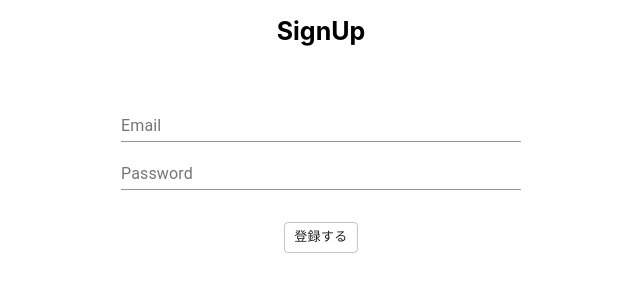
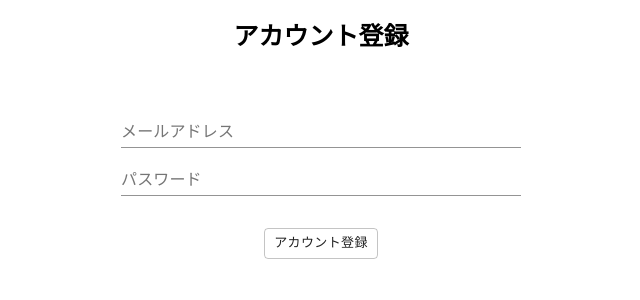
Before and after one commit to tam-t-3/Graph-App-Prd, a React (Create React App) app: page /signup in a window 1280 px wide. Shown: the top 300 px of the page, without its empty margins (319-959 px from the left). Built offline with nearby package versions, Linux system fonts and the light colour scheme; no server answers.

Commit message:
fixed fontSize

```diff
--- a/src/App.tsx
+++ b/src/App.tsx
@@ -1,7 +1,7 @@
 import React from 'react';
 import './App.css';
 import { Router, Route, Switch } from "react-router-dom";
-import Contents from "./Components/Templates/Contents";
+import Contents from "./Components/Pages/Contents";
 import { createBrowserHistory } from "history";
 import Login from "./Auth/SignIn";
 import SignUp from "./Auth/SignUp";
--- a/src/Auth/SignIn.tsx
+++ b/src/Auth/SignIn.tsx
@@ -2,6 +2,7 @@ import React, { useContext, useState } from "react";
 import { withRouter } from "react-router";
 import { AuthContext } from "./AuthProvider";
 import { Button, TextField } from "@material-ui/core";
+import { navigation, aboutTxt } from "../Constants/Strings";
 
 const SignIn = () => {
   const { login } = useContext(AuthContext);
@@ -24,32 +25,32 @@ const SignIn = () => {
 
   return (
     <div className="c-section-container">
-      <h1 className="u-text-center u-text__headline">Log in</h1>
+      <h1 className="u-text-center u-text__headline">{navigation.logIn}</h1>
 
       <div className="module-spacer--medium"/>
       <form onSubmit={handleSubmit}>
         <label>
-          <TextField fullWidth={true} label="Email"
+          <TextField fullWidth={true} label={aboutTxt.mail} style={{fontSize: "16px"}}
             name="email"
             type="email"
             value={email}
             onChange={handleEmail}
-            placeholder="メールアドレスを入力してください"
+            placeholder="メールアドレス"
           />
         </label>
         <label>
-          <TextField fullWidth={true} label="Password"
+          <TextField fullWidth={true} label={aboutTxt.password}
             name="password"
             type="password"
             value={password}
-            placeholder="パスワードを入力してください"
+            placeholder="パスワード"
             onChange={handlePassword}
           />
         </label>
       <div className="module-spacer--medium"/>
 
       <div className="center">
-        <Button size="small" variant="outlined" type="submit">Log in</Button>
+        <Button size="small" variant="outlined" type="submit">{navigation.logIn}</Button>
       </div>
     </form>
   </div>
--- a/src/Auth/SignUp.tsx
+++ b/src/Auth/SignUp.tsx
@@ -2,7 +2,7 @@ import React, { useContext, useState } from "react";
 import  { Button, TextField } from "@material-ui/core";
 import { withRouter } from "react-router";
 import { AuthContext } from "./AuthProvider";
-import { navigation } from "../Constants/Strings";
+import { navigation, aboutTxt } from "../Constants/Strings";
 
 const SignUp: React.FC = () => {
   const { signup } = useContext(AuthContext);
@@ -25,12 +25,12 @@ const SignUp: React.FC = () => {
 
   return (
     <div className="c-section-container">
-      <h1 className="u-text-center u-text__headline">SignUp</h1>
+      <h1 className="u-text-center u-text__headline">{navigation.signUp}</h1>
       <div className="module-spacer--medium"/>
 
       <form onSubmit={handleSubmit}>
         <label>
-          <TextField fullWidth={true} id="standard-basic" label="Email"
+          <TextField fullWidth={true} id="standard-basic" label={aboutTxt.mail}
             name="email"
             type="email"
             value={email}
@@ -39,7 +39,7 @@ const SignUp: React.FC = () => {
           />
         </label>
         <label>
-          <TextField fullWidth={true} id="standard-basic" label="Password"
+          <TextField fullWidth={true} id="standard-basic" label={aboutTxt.password}
           name="password"
           type="password"
           value={password}
--- a/src/Components/Atoms/AppBarMenu/AppBarMenu.tsx
+++ b/src/Components/Atoms/AppBarMenu/AppBarMenu.tsx
@@ -20,7 +20,7 @@ const AppBarMenu = () => {
   return (
     <div >
       <Button
-        style={{color: "white"}}
+        style={{color: "white", fontSize: "16px"}}
         aria-controls="simple-meny"
         aria-haspopup="true"
         onClick={handleClick}
@@ -36,14 +36,14 @@ const AppBarMenu = () => {
           onClose={handleClose}
         >
           <Link style={{ textDecoration: "none", color: "black"}} to="signup">
-            <MenuItem onClick={handleClose}>{navigation.signUp}</MenuItem>
+            <MenuItem style={{fontSize: "16px"}} onClick={handleClose}>{navigation.signUp}</MenuItem>
           </Link>
 
           <Link style={{ textDecoration: "none", color: "black"}} to="logIn">
-            <MenuItem onClick={handleClose}>{navigation.logIn}</MenuItem>
+            <MenuItem style={{fontSize: "16px"}} onClick={handleClose}>{navigation.logIn}</MenuItem>
           </Link>
 
-          <MenuItem onClick={() => app.auth().signOut()}>{navigation.logOut}</MenuItem>
+          <MenuItem style={{fontSize: "16px"}} onClick={() => app.auth().signOut()}>{navigation.logOut}</MenuItem>
         </Menu>
     </div>
   )
--- a/src/Components/Molecules/Chart.tsx
+++ b/src/Components/Molecules/Chart.tsx
@@ -4,6 +4,7 @@ import styled from "styled-components";
 import { useDispatch } from "react-redux";
 import { GraphActions } from "../../Redux/Graph/action";
 import { sp, tab, pc } from "../../media";
+import { messages } from "../../Constants/Strings";
 
 type Props = {
   country?: string,
@@ -37,7 +38,7 @@ const Chart: React.FC<Props> = ({ country, model }) => {
         country && (
           <LayoutChartName>
             <h2>{country}</h2>
-            <button onClick={deleteHandler}>DELETE</button>
+            <button onClick={deleteHandler}>{messages.Pagetop.delete}</button>
           </LayoutChartName>
         )
       }
--- a/src/Components/Molecules/DisplayRecharts.tsx
+++ b/src/Components/Molecules/DisplayRecharts.tsx
@@ -51,6 +51,7 @@ const DisplayRecharts: React.FC = () => {
     <div className="App">
         <FormControl className={classes.formControl}>
           <InputLabel
+            style={{fontSize: "16px"}}
             id="demo-simple-select-label">
             {messages.Pagetop.select}
           </InputLabel>
--- a/src/Components/Organisms/Footer/Footer.tsx
+++ b/src/Components/Organisms/Footer/Footer.tsx
@@ -2,7 +2,6 @@ import React from "react";
 import * as S from "./style";
 import { messages } from "../../../Constants/Strings";
 import FaIconTemplate from "../../Atoms/FaIcons/FaIconTemplate";
-import { faTwitter } from "@fortawesome/free-brands-svg-icons";
 import { faEnvelope } from "@fortawesome/free-solid-svg-icons";
 
 const Footer: React.FC = () => {
--- a/src/Components/Organisms/Footer/style.tsx
+++ b/src/Components/Organisms/Footer/style.tsx
@@ -13,6 +13,7 @@ export const Layout = styled.div`
 
 export const StyledCopy = styled.span`
   margin-right: 16px;
+  font-size: 14px;
 `;
 
 export const StyledIcons = styled.div`
--- a/src/Components/Organisms/Header.tsx
+++ b/src/Components/Organisms/Header.tsx
@@ -42,6 +42,7 @@ const ButtonAppBar = () => {
 };
 
 const TitleLayout = styled.span`
+  font-size: 20px;
   padding: 8px;
 `;
 
--- a/src/Components/Organisms/Top.tsx
+++ b/src/Components/Organisms/Top.tsx
@@ -41,7 +41,8 @@ padding-bottom: 80px;
 const LayoutExplanation = styled.p`
 margin: 0;
 text-align: center;
-padding-top: 32px;
+padding: 32px 0 32px 0;
+font-size: 16px;
 `;
 
 const LayoutChart = styled.div`
--- a/src/Constants/Strings.ts
+++ b/src/Constants/Strings.ts
@@ -1,6 +1,6 @@
 export const navigation = {
   menu: "メニュー",
-  signUp: "登録する",
+  signUp: "アカウント登録",
   logIn: "ログイン",
   logOut: "ログアウト"
 };
@@ -16,6 +16,7 @@ export const messages = {
     titleTop: "トップページ",
     explanation: "プルダウンで選択した地域のグラフが表示されます",
     select: "地域を選択してください",
+    delete: "一覧から削除",
   },
   appName: "",
   copyRight: " 2020 Takashi Tamura",
```
Also changed, not shown: src/Components/Pages/Contents.tsx (renamed from src/Components/Templates/Contents.tsx), 1 other file (tests, documents, lock files or other folders).
